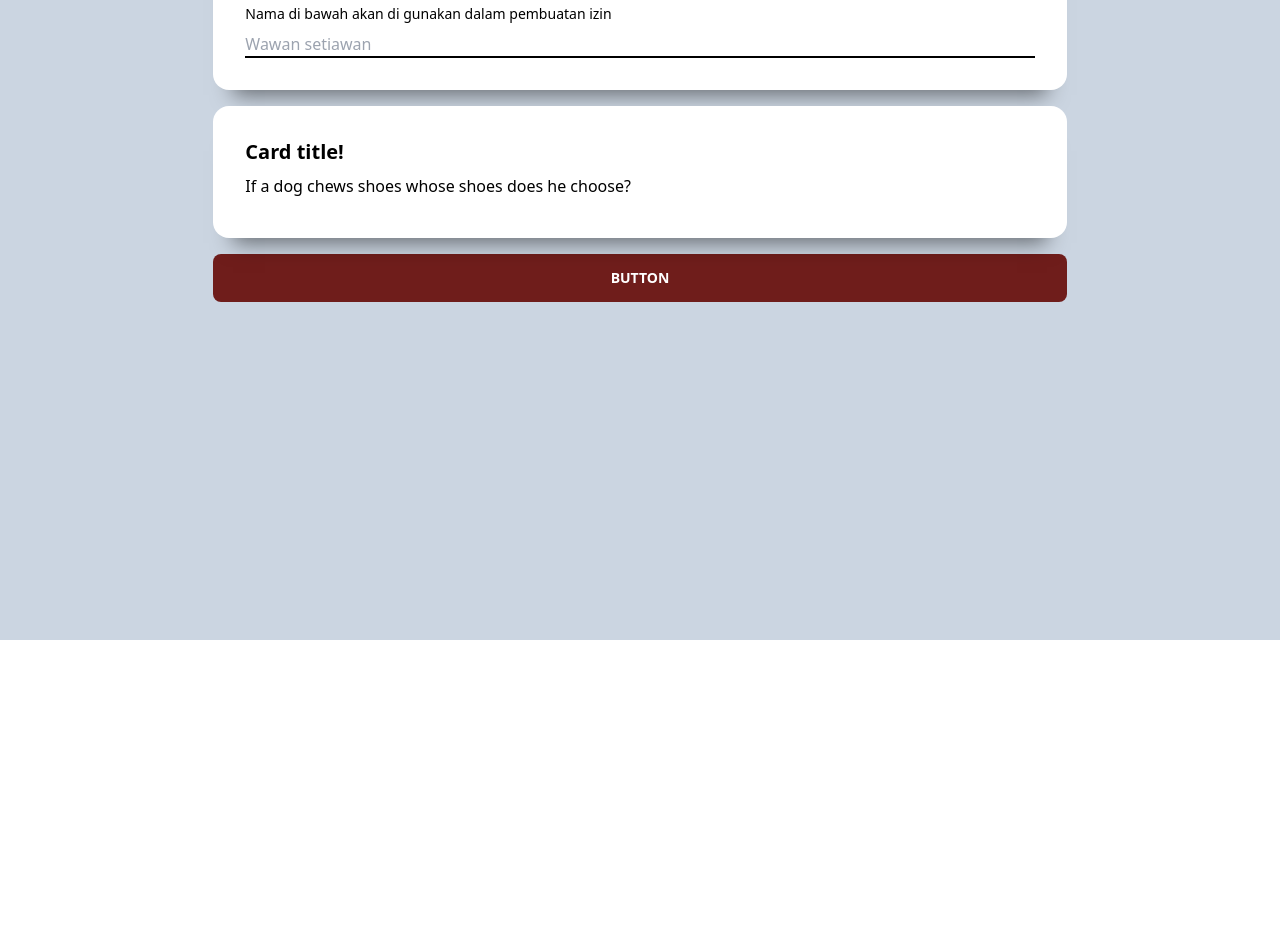
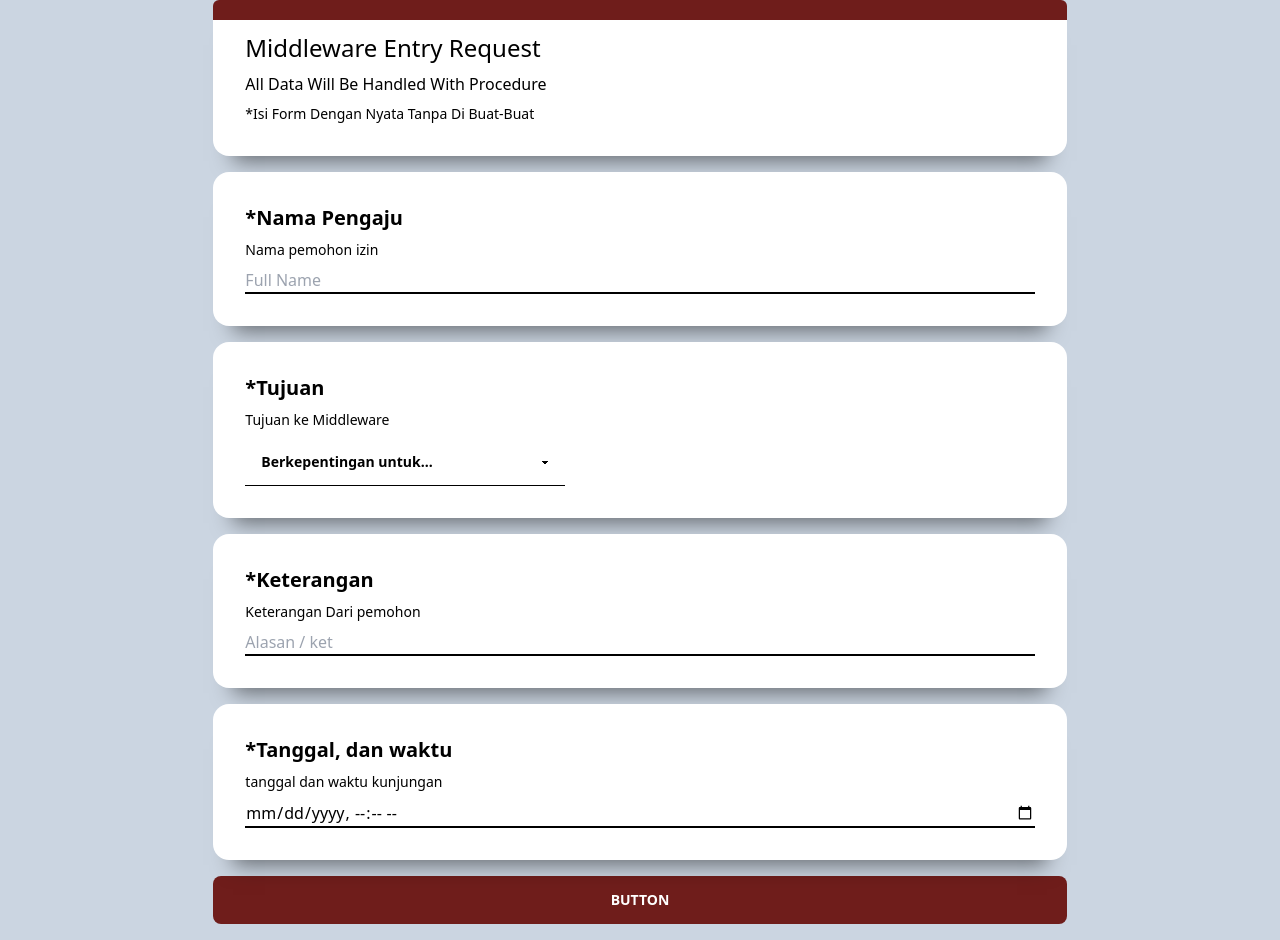
Before and after one commit to DanendraWM/middleware-allowed, a React (Create React App) app: page / in a window 1280 px wide. Shown: the part 160-1100 px from the top of the page. Before the commit the page ends 800 px from the top, so only its background shows below. Built offline with nearby package versions, Linux system fonts and the light colour scheme.

Commit message:
penambahan card dan input

```diff
--- a/src/App.js
+++ b/src/App.js
@@ -1,32 +1,89 @@
 function App() {
+  let today = new Date().toISOString().slice(0,new Date().toISOString().lastIndexOf(":"));
+  console.log(today)
   return (
     <div className="min-h-screen bg-slate-300 text-black">
+      <div className="card w-full bg-[#f5f2f2] shadow-[0_15px_20px_-20px_rgba(0,0,0,0.5)] rounded-b-lg rounded-t-none">
+          <div className="card-body"></div>
+      </div>
       <div className="flex flex-col py-4 space-y-4 justify-center items-center">
-        <div className="card lg:w-2/3 w-4/5 bg-[#6f1d1b] shadow-[0_25px_20px_-20px_rgba(0,0,0,0.5)]">
+        <div className="card lg:w-2/3 w-4/5 bg-[#6f1d1b] shadow-[0_25px_20px_-20px_rgba(0,0,0,0.5)] rounded-md">
           <div className="card-body"></div>
+        </div>
+
+        <div className="card lg:w-2/3 w-4/5 bg-white shadow-[0_25px_20px_-20px_rgba(0,0,0,0.5)]">
+          <div className="card absolute bottom-90 w-full h-5 rounded-b-none bg-[#6f1d1b] shadow-[0_25px_20px_-20px_rgba(0,0,0,0.5)] rounded-md">
+          </div>
+          <div className="card-body">
+            <p className="text-2xl">Middleware Entry Request</p>
+            <h3 className="text-md">All Data Will Be Handled With Procedure </h3>
+            <p className="text-sm">
+              *Isi Form Dengan Nyata Tanpa Di Buat-Buat
+            </p>
+          </div>
         </div>
         <div className="card lg:w-2/3 w-4/5 bg-white shadow-[0_25px_20px_-20px_rgba(0,0,0,0.5)]">
           <div className="card-body">
             <h2 className="card-title">*Nama Pengaju</h2>
             <p className="text-sm">
-              Nama di bawah akan di gunakan dalam pembuatan izin
+              Nama pemohon izin
             </p>
             <input
-              class="bg-transparent  text-black border-black focus:outline-none border-b-2"
+              className="bg-transparent  text-black border-black focus:outline-none border-b-2"
               type="text"
-              placeholder="Wawan setiawan"
+              placeholder="Full Name"
               aria-label="Full name"
+              required
             />
           </div>
         </div>
         <div className="card lg:w-2/3 w-4/5 bg-white shadow-[0_25px_20px_-20px_rgba(0,0,0,0.5)]">
           <div className="card-body">
-            <h2 className="card-title">Card title!</h2>
-            <p>If a dog chews shoes whose shoes does he choose?</p>
-            <div className="card-actions justify-end"></div>
+            <h2 className="card-title">*Tujuan</h2>
+            <p className="text-sm">
+              Tujuan ke Middleware
+            </p>
+            <select className="select w-full max-w-xs rounded-none border-b-3 border-t-0 border-r-0 border-l-0 border-black divide-y divide-slate-200">
+              <option disabled selected="true" >Berkepentingan untuk...</option>
+              <option>Pemasangan Perangkat</option>
+              <option>Pengecekan Perangkat</option>
+              <option>Perawatan Perangkat</option>
+              <option>Pencopotan Perangkat</option>
+            </select>
           </div>
         </div>
-        <button className="btn lg:w-2/3 w-4/5 bg-[#6f1d1b] text-white border-none hover:bg-slate-400 hover:text-slate-800">
+        <div className="card lg:w-2/3 w-4/5 bg-white shadow-[0_25px_20px_-20px_rgba(0,0,0,0.5)]">
+          <div className="card-body">
+            <h2 className="card-title">*Keterangan</h2>
+            <p className="text-sm">
+              Keterangan Dari pemohon
+            </p>
+            <input
+              className="bg-transparent  text-black border-black focus:outline-none border-b-2"
+              type="text"
+              placeholder="Alasan / ket"
+              aria-label="Full name"
+              required
+            />
+          </div>
+        </div>
+        <div className="card lg:w-2/3 w-4/5 bg-white shadow-[0_25px_20px_-20px_rgba(0,0,0,0.5)]">
+          <div className="card-body">
+            <h2 className="card-title">*Tanggal, dan waktu</h2>
+            <p className="text-sm">
+              tanggal dan waktu kunjungan
+            </p>
+            <input
+              className="bg-transparent  text-black border-black focus:outline-none border-b-2"
+              type="datetime-local"
+              placeholder="Alasan / ket"
+              aria-label="Full name"
+              min={today}
+              required
+            />
+          </div>
+        </div>
+        <button className="btn lg:w-2/3 w-4/5 bg-[#6f1d1b] text-white border-none hover:bg-slate-400 hover:text-slate-800 hover:outline-3" >
           Button
         </button>
       </div>
```
